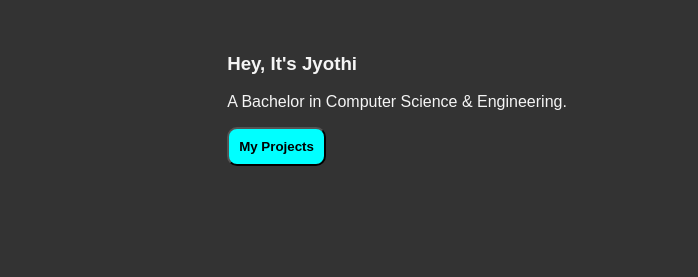
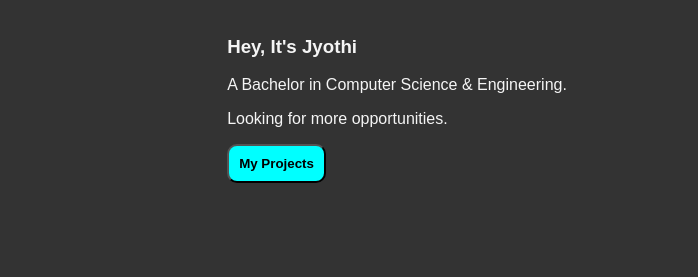
Before and after one commit to jyothijogin/poco-jyothi, a plain HTML site: page portfolio/index.html in a window 1280 px wide. Shown: the part 247-524 px from the top of the page, 0-698 px from the left. Drawn offline with Linux system fonts and the light colour scheme; grey boxes are pictures that could not be loaded.

Commit message:
added a p tag

```diff
--- a/portfolio/index.html
+++ b/portfolio/index.html
@@ -22,6 +22,7 @@
       <article>
         <h1>Hey, It's Jyothi</h1>
         <p>A Bachelor in Computer Science & Engineering.</p>
+        <p>Looking for more opportunities.</p>
         <button id="butt_id">My Projects</button>
       </article>
       <article class="image">
```
